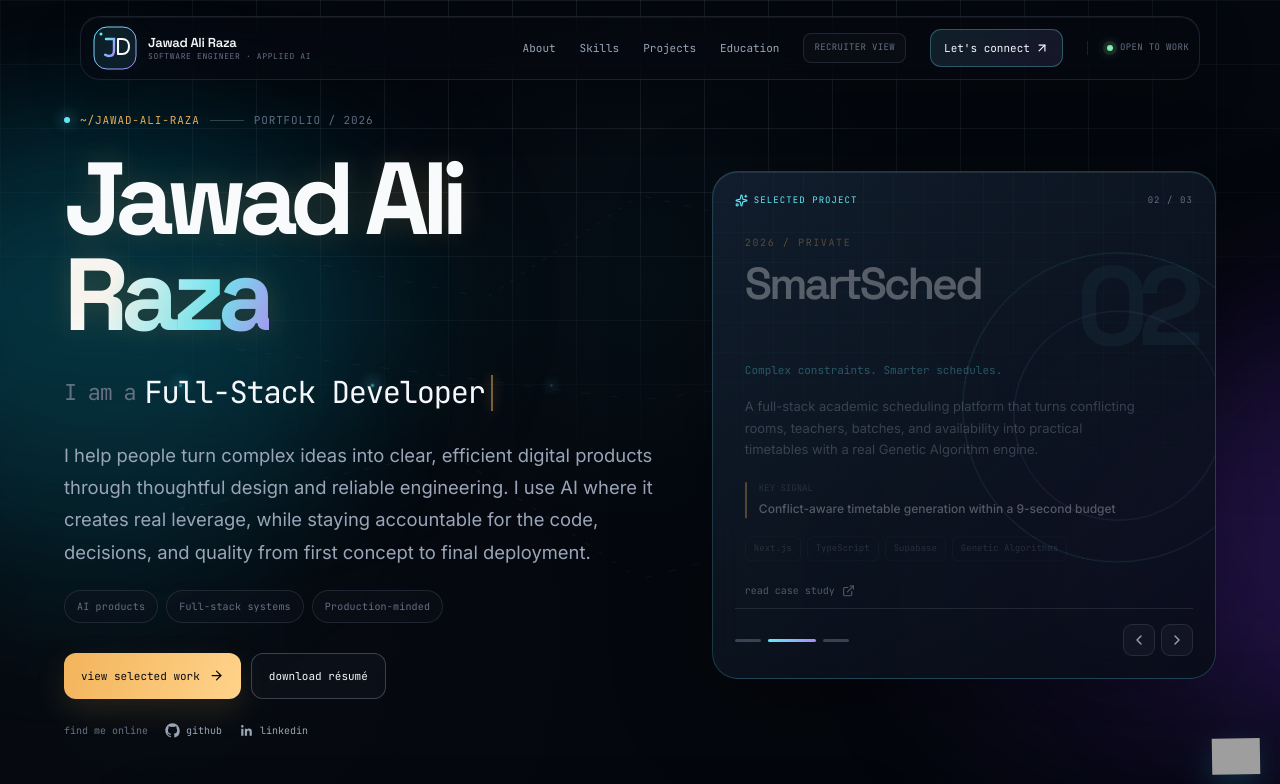
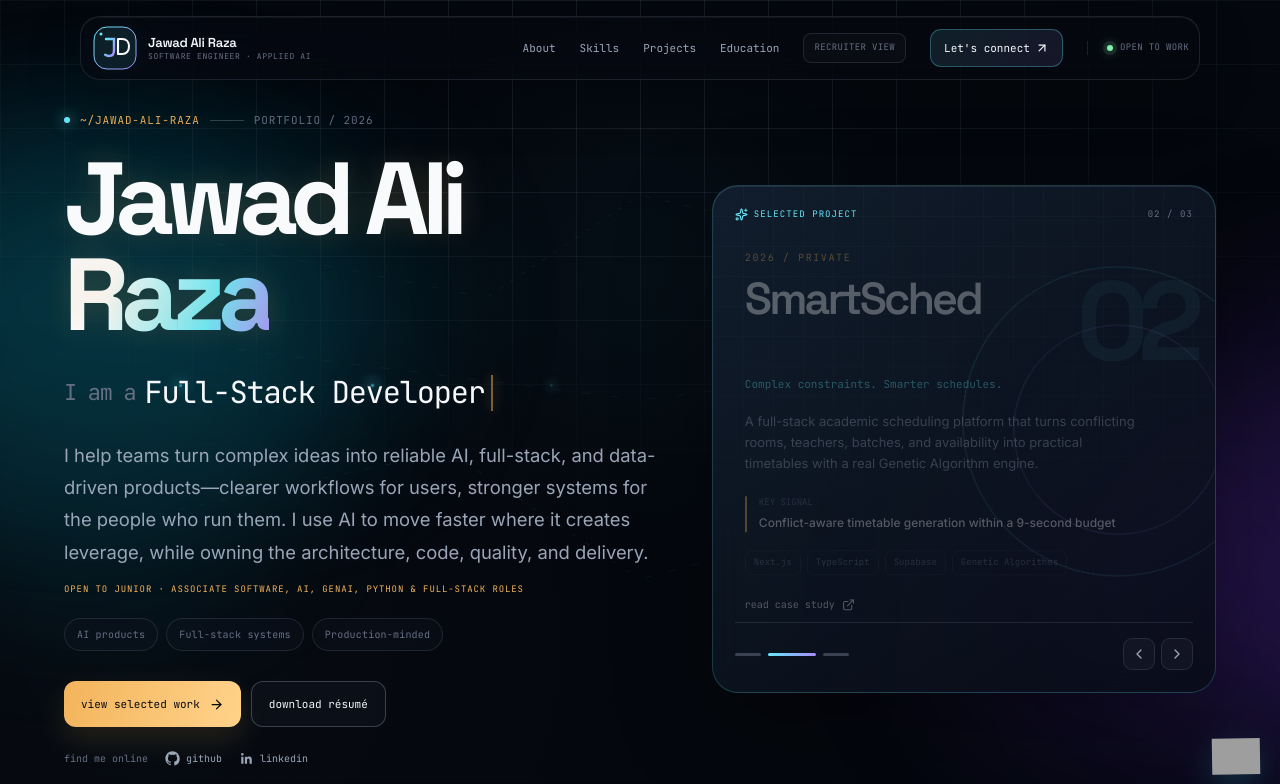
Before and after one commit to LostxSoul01/Jawad_Portfolio, a Next.js app: page / in a window 1280 px wide. Shown: the top 784 px of the page. Built offline with nearby package versions, Linux system fonts and the light colour scheme; grey boxes are pictures that could not be loaded.

Commit message:
feat: sharpen recruiter conversion flow

```diff
--- a/src/app/globals.css
+++ b/src/app/globals.css
@@ -564,3 +564,7 @@ body::after {
 @media (max-width: 760px) { .technical-notes__grid { grid-template-columns: 1fr; } }
 
 .technical-note__body { margin-top: 20px !important; color: var(--color-text-muted); font-size: 11px !important; line-height: 1.65 !important; }
+
+
+.hero-target-line { margin-top: 14px; color: var(--color-signal); font-family: var(--font-mono); font-size: 9px; letter-spacing: .1em; line-height: 1.6; text-transform: uppercase; }.resume-proof-row { display: flex; flex-wrap: wrap; gap: 10px 18px; margin-top: 20px; padding: 13px 0; border-top: 1px solid var(--color-hairline); border-bottom: 1px solid var(--color-hairline); color: var(--color-text-faint); font-family: var(--font-mono); font-size: 9px; letter-spacing: .02em; }.resume-proof-row span { display: inline-flex; align-items: baseline; gap: 4px; }.resume-proof-row strong { color: var(--color-text-primary); font-family: var(--font-display); font-size: 14px; font-weight: 550; letter-spacing: -.02em; }
+@media (max-width: 520px) { .hero-target-line { max-width: 290px; }.resume-proof-row { gap: 9px 14px; font-size: 8px; } }
--- a/src/components/ChatWidget.tsx
+++ b/src/components/ChatWidget.tsx
@@ -29,6 +29,8 @@ const groundedAnswers: Record<string, string> = {
   "Give me a project recommendation": "Start with SmartSched for the clearest full-stack engineering signal. It demonstrates typed APIs, database security, constraint-aware optimization, edge-case testing, and a practical runtime budget.",
   "Which project demonstrates backend engineering?": "SmartSched is the strongest backend-oriented case study because it combines typed API routes, Supabase Row Level Security, Zod validation, authenticated mutations, and a constraint-aware scheduling engine.",
 };
+
+const FALLBACK_REPLY = "I can still guide you through the verified portfolio: start with SmartSched for full-stack engineering, the AI E-Commerce Platform for applied AI, or ResumeLens for AI product delivery. You can also open the résumé or contact Jawad directly below.";
 
 const WELCOME: ChatMessage = {
   role: "assistant",
@@ -63,8 +65,8 @@ export default function ChatWidget() {
     try {
       const res = await fetch("/api/chat", { method: "POST", headers: { "Content-Type": "application/json" }, body: JSON.stringify({ messages: next, mode }) });
       const data = await res.json();
-      setMessages((m) => [...m, { role: "assistant", content: res.ok ? data.reply : data.error || "Something went wrong — try again in a moment." }]);
-    } catch { setMessages((m) => [...m, { role: "assistant", content: "I couldn’t reach the assistant right now. Please try again or contact Jawad directly at jawadaliics@gmail.com." }]); }
+      setMessages((m) => [...m, { role: "assistant", content: res.ok ? data.reply : FALLBACK_REPLY }]);
+    } catch { setMessages((m) => [...m, { role: "assistant", content: FALLBACK_REPLY }]); }
     finally { setLoading(false); }
   }
 
--- a/src/components/Contact.tsx
+++ b/src/components/Contact.tsx
@@ -47,8 +47,8 @@ export default function Contact() {
             </div>
             <label className="contact-field mt-4">What brings you here?<select name="intent" defaultValue="Job opportunity"><option>Job opportunity</option><option>Freelance project</option><option>Collaboration</option><option>Technical question</option><option>General inquiry</option></select></label>
             <label className="contact-field mt-4">Message<textarea name="message" required minLength={12} rows={5} placeholder="A little context goes a long way..." /></label>
-            {status === "error" && <p className="mt-3 text-xs text-rose-300">Please add your name, a valid email, and at least a sentence of context.</p>}
-            {status === "ready" && <p className="mt-3 text-xs text-signal">Opening your email client…</p>}
+            {status === "error" && <p className="mt-3 text-xs text-rose-300" role="alert">Please add your name, a valid email, and at least a sentence of context.</p>}
+            {status === "ready" && <p className="mt-3 text-xs text-signal" role="status">Opening your email client…</p>}
             <button type="submit" className="mt-5 inline-flex items-center gap-2 rounded-xl bg-signal px-4 py-3 font-mono text-xs font-medium uppercase tracking-widest text-void transition-transform hover:-translate-y-0.5">Send inquiry <ArrowUpRight size={14} /></button>
           </form>
         </div>
--- a/src/components/Hero.tsx
+++ b/src/components/Hero.tsx
@@ -49,8 +49,8 @@ export default function Hero() {
           <motion.p initial={{ opacity: 0, y: 8 }} animate={{ opacity: 1, y: 0 }} className="hero-kicker"><span className="hero-kicker__pulse" /> ~/jawad-ali-raza <span className="hero-kicker__line" /> <span>portfolio / 2026</span></motion.p>
           <motion.h1 initial={{ opacity: 0, y: 18 }} animate={{ opacity: 1, y: 0 }} transition={{ duration: 0.65 }} className="hero-title glow-text">Jawad Ali <span>Raza</span></motion.h1>
           <motion.div initial={{ opacity: 0, y: 14 }} animate={{ opacity: 1, y: 0 }} transition={{ delay: 0.15 }} className="hero-role"><span className="hero-role__prefix">I am a</span> {typed}<span className="hero-role__cursor" /></motion.div>
-          <motion.p initial={{ opacity: 0, y: 14 }} animate={{ opacity: 1, y: 0 }} transition={{ delay: 0.25 }} className="hero-description">I help people turn complex ideas into clear, efficient digital products through thoughtful design and reliable engineering. I use AI where it creates real leverage, while staying accountable for the code, decisions, and quality from first concept to final deployment.</motion.p>
-          <motion.div initial={{ opacity: 0, y: 12 }} animate={{ opacity: 1, y: 0 }} transition={{ delay: 0.35 }} className="hero-tags">{["AI products", "Full-stack systems", "Production-minded"].map((item) => <span key={item}>{item}</span>)}</motion.div>
+          <motion.p initial={{ opacity: 0, y: 14 }} animate={{ opacity: 1, y: 0 }} transition={{ delay: 0.25 }} className="hero-description">I help teams turn complex ideas into reliable AI, full-stack, and data-driven products—clearer workflows for users, stronger systems for the people who run them. I use AI to move faster where it creates leverage, while owning the architecture, code, quality, and delivery.</motion.p>
+          <motion.p initial={{ opacity: 0, y: 10 }} animate={{ opacity: 1, y: 0 }} transition={{ delay: 0.3 }} className="hero-target-line">open to junior · associate software, AI, GenAI, Python & full-stack roles</motion.p><motion.div initial={{ opacity: 0, y: 12 }} animate={{ opacity: 1, y: 0 }} transition={{ delay: 0.35 }} className="hero-tags">{["AI products", "Full-stack systems", "Production-minded"].map((item) => <span key={item}>{item}</span>)}</motion.div>
           <motion.div initial={{ opacity: 0, y: 12 }} animate={{ opacity: 1, y: 0 }} transition={{ delay: 0.4 }} className="hero-actions">
             <a href="#projects" className="hero-button hero-button--primary">view selected work <ArrowRight size={15} /></a>
             <a href="/jawad-ali-raza-resume.pdf" download className="hero-button hero-button--secondary">download résumé</a>
--- a/src/components/ResumeSection.tsx
+++ b/src/components/ResumeSection.tsx
@@ -4,5 +4,5 @@ import SectionLabel from "./SectionLabel";
 const focusAreas = ["Applied AI", "Full-stack systems", "Python & TypeScript", "Production-minded delivery"];
 
 export default function ResumeSection() {
-  return <section id="resume" className="resume-section px-6 py-24"><div className="mx-auto max-w-5xl"><SectionLabel index="05" label="résumé" /><div className="resume-card"><div className="resume-card__main"><div className="resume-card__eyebrow"><span className="resume-card__status" /> recruiter snapshot</div><h2>Ready to build <span>useful systems.</span></h2><p>I’m a Software Engineering graduate focused on applied AI, full-stack products, and reliable software that turns complex requirements into clear user outcomes.</p><div className="resume-focus-list">{focusAreas.map((area) => <span key={area}><CheckCircle2 size={13} />{area}</span>)}</div></div><div className="resume-card__side"><div><small>education</small><strong>BS Software Engineering</strong><span>COMSATS University Islamabad</span></div><div><small>seeking</small><strong>Junior · Associate roles</strong><span>Software · AI · GenAI · Full-stack</span></div><a href="/jawad-ali-raza-resume.pdf" download className="resume-download"><ArrowDownToLine size={15} /> download résumé <ArrowUpRight size={13} /></a></div></div></div></section>;
+  return <section id="resume" className="resume-section px-6 py-24"><div className="mx-auto max-w-5xl"><SectionLabel index="05" label="résumé" /><div className="resume-card"><div className="resume-card__main"><div className="resume-card__eyebrow"><span className="resume-card__status" /> recruiter snapshot</div><h2>Ready to build <span>useful systems.</span></h2><p>Software Engineering graduate with a 3.88/4.00 CGPA and hands-on experience across 8+ full-stack and AI/ML projects. I build from interface and data flow through model integration, testing, and deployment.</p><div className="resume-proof-row"><span><strong>2nd</strong> in 2026 batch</span><span><strong>Silver</strong> medalist</span><span><strong>8+</strong> AI + full-stack builds</span></div><div className="resume-focus-list">{focusAreas.map((area) => <span key={area}><CheckCircle2 size={13} />{area}</span>)}</div></div><div className="resume-card__side"><div><small>education</small><strong>BS Software Engineering</strong><span>COMSATS University Islamabad · July 2026</span></div><div><small>seeking</small><strong>Junior · Associate roles</strong><span>Software · AI · GenAI · Python · Full-stack</span></div><a href="/jawad-ali-raza-resume.pdf" download className="resume-download"><ArrowDownToLine size={15} /> download résumé <ArrowUpRight size={13} /></a></div></div></div></section>;
 }
```
